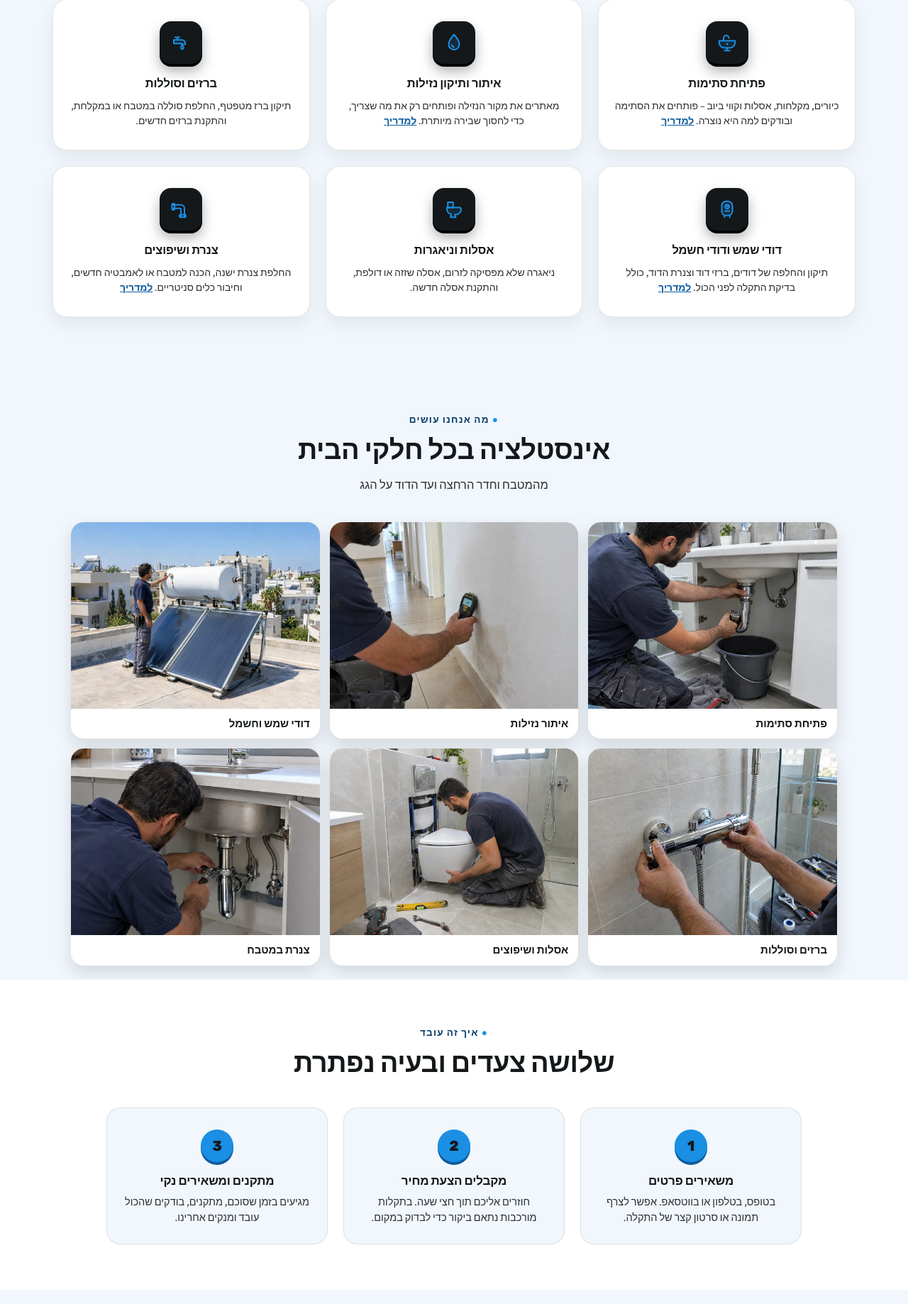
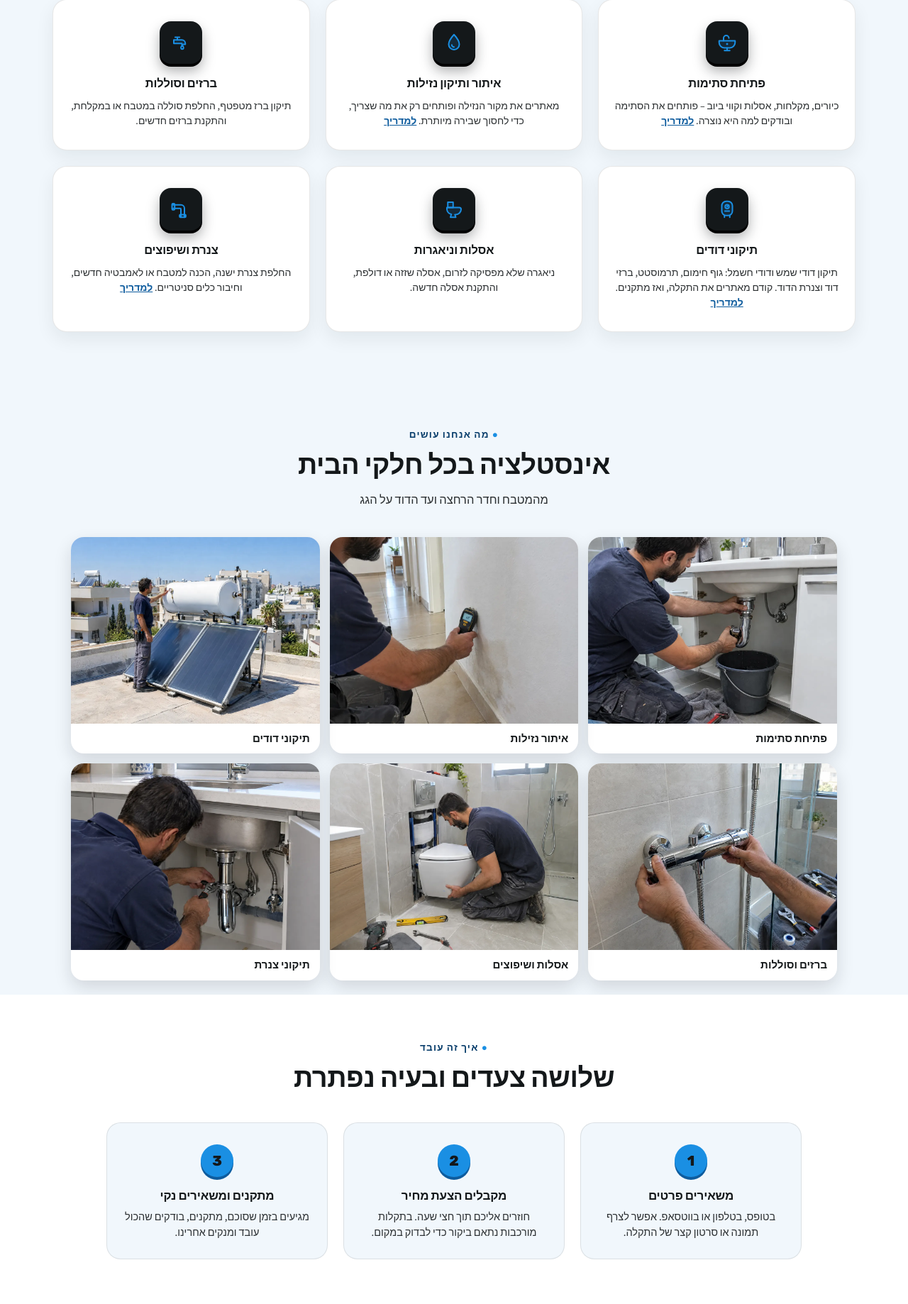
Before and after one commit to dandinn22-commits/fastplumber, a PHP site: page /index.php in a window 1280 px wide. Shown: the part 2291-4129 px from the top of the page at 71% size. Run offline with PHP 8.4, Linux system fonts and the light colour scheme; some web fonts are replaced.

Commit message:
תיקוני דודים ותיקוני צנרת במקום החלפת דודים וצנרת במטבח
Co-Authored-By: Claude Opus 5.5 <noreply@anthropic.com>
Claude-Session: https://claude.ai/code/session_01BURaZT3H5swhmsPgM426Lx

```diff
--- a/includes/layout.php
+++ b/includes/layout.php
@@ -328,7 +328,7 @@ function services() {
         ['icon' => 'drain',  'title' => 'פתיחת סתימות',          'text' => 'כיורים, מקלחות, אסלות וקווי ביוב – פותחים את הסתימה ובודקים למה היא נוצרה.', 'guide' => 'blocked-drain'],
         ['icon' => 'leak',   'title' => 'איתור ותיקון נזילות',    'text' => 'מאתרים את מקור הנזילה ופותחים רק את מה שצריך, כדי לחסוך שבירה מיותרת.', 'guide' => 'water-leak'],
         ['icon' => 'faucet', 'title' => 'ברזים וסוללות',          'text' => 'תיקון ברז מטפטף, החלפת סוללה במטבח או במקלחת, והתקנת ברזים חדשים.', 'guide' => ''],
-        ['icon' => 'heater', 'title' => 'דודי שמש ודודי חשמל',     'text' => 'תיקון והחלפה של דודים, ברזי דוד וצנרת הדוד, כולל בדיקת התקלה לפני הכול.', 'guide' => 'water-heater'],
+        ['icon' => 'heater', 'title' => 'תיקוני דודים',              'text' => 'תיקון דודי שמש ודודי חשמל: גוף חימום, תרמוסטט, ברזי דוד וצנרת הדוד. קודם מאתרים את התקלה, ואז מתקנים.', 'guide' => 'water-heater'],
         ['icon' => 'toilet', 'title' => 'אסלות וניאגרות',          'text' => 'ניאגרה שלא מפסיקה לזרום, אסלה שזזה או דולפת, והתקנת אסלה חדשה.', 'guide' => ''],
         ['icon' => 'pipe',   'title' => 'צנרת ושיפוצים',           'text' => 'החלפת צנרת ישנה, הכנה למטבח או לאמבטיה חדשים, וחיבור כלים סניטריים.', 'guide' => 'renovation-plumbing'],
     ];
@@ -597,10 +597,10 @@ function photos_section() { ?>
     <div class="photo-strip">
       <figure><img src="/assets/photo-drain.webp" alt="אינסטלטור פותח סתימה בכיור בחדר רחצה" width="1200" height="900" loading="lazy" decoding="async"><figcaption>פתיחת סתימות</figcaption></figure>
       <figure><img src="/assets/photo-leak.webp" alt="בדיקת רטיבות בקיר עם מד לחות" width="1200" height="900" loading="lazy" decoding="async"><figcaption>איתור נזילות</figcaption></figure>
-      <figure><img src="/assets/photo-heater.webp" alt="בדיקת דוד שמש על גג בניין" width="1200" height="900" loading="lazy" decoding="async"><figcaption>דודי שמש וחשמל</figcaption></figure>
+      <figure><img src="/assets/photo-heater.webp" alt="בדיקת דוד שמש על גג בניין" width="1200" height="900" loading="lazy" decoding="async"><figcaption>תיקוני דודים</figcaption></figure>
       <figure><img src="/assets/photo-shower.webp" alt="התקנת סוללה במקלחת" width="1200" height="900" loading="lazy" decoding="async"><figcaption>ברזים וסוללות</figcaption></figure>
       <figure><img src="/assets/photo-toilet.webp" alt="התקנת אסלה תלויה בחדר רחצה משופץ" width="1200" height="900" loading="lazy" decoding="async"><figcaption>אסלות ושיפוצים</figcaption></figure>
-      <figure><img src="/assets/photo-kitchen.webp" alt="תיקון צנרת מתחת לכיור במטבח" width="1200" height="900" loading="lazy" decoding="async"><figcaption>צנרת במטבח</figcaption></figure>
+      <figure><img src="/assets/photo-kitchen.webp" alt="תיקון צנרת מתחת לכיור במטבח" width="1200" height="900" loading="lazy" decoding="async"><figcaption>תיקוני צנרת</figcaption></figure>
     </div>
   </div>
 </section>
@@ -614,7 +614,7 @@ function home_faqs() {
         ['אתם נותנים שירות חירום?', 'כן. בפיצוץ צינור, הצפה או ביוב שעולה – התקשרו ונעשה הכול כדי להגיע מהר. עד שנגיע, סגרו את ברז המים הראשי.'],
         ['כמה עולה ביקור של אינסטלטור?', 'המחיר תלוי בסוג התקלה. בשיחה נשאל כמה שאלות, ואם אפשר נבקש תמונה, כדי לתת לכם מחיר לפני שמגיעים.'],
         ['אתם מאתרים נזילות בלי לשבור?', 'אנחנו משתמשים בכלים לאיתור רטיבות ונזילות, כדי לפתוח רק במקום הנכון ולחסוך שבירה מיותרת.'],
-        ['אתם מטפלים בדודי שמש?', 'כן – דודי שמש ודודי חשמל: גוף חימום, תרמוסטט, ברזי דוד, נזילות והחלפת דוד.'],
+        ['אתם מתקנים דודים?', 'כן – אנחנו מתקנים דודי שמש ודודי חשמל: גוף חימום, תרמוסטט, ברזי דוד ונזילות מהדוד ומהצנרת שלו.'],
         ['יש אחריות על העבודה?', 'כן, יש אחריות מלאה על כל עבודה שאנחנו מבצעים. תנאי האחריות מופיעים בהצעת המחיר.'],
         ['לאילו ערים אתם מגיעים?', 'ל' . cities_list_text() . '. גרים בעיר אחרת? התקשרו ונבדוק.'],
     ];
```
